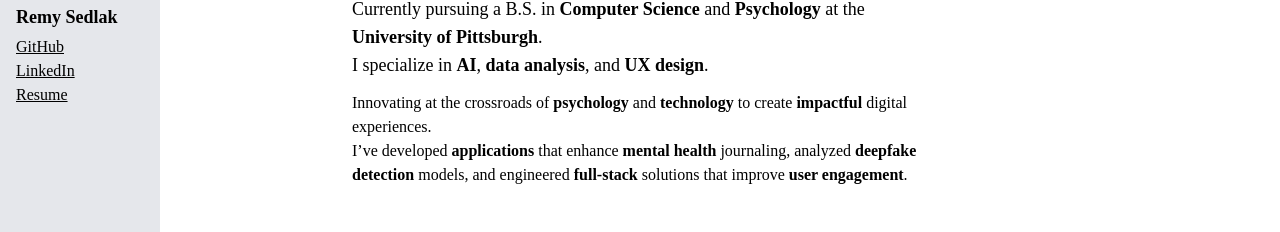
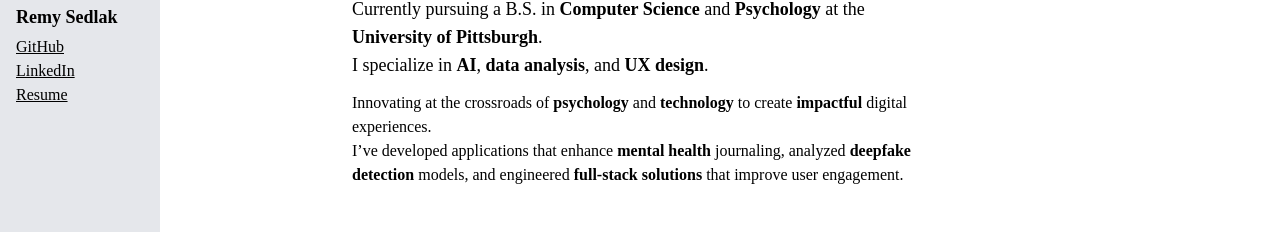
Before and after one commit to remysedlak/portfolio, a React (Vite) app: page / in a window 1280 px wide. Shown: the part 157-389 px from the top of the page. Built offline with nearby package versions, Linux system fonts and the light colour scheme; a web font is replaced by a local one.

Commit message:
Better bolded words

```diff
--- a/src/components/Intro.jsx
+++ b/src/components/Intro.jsx
@@ -40,10 +40,10 @@ import Title from './Title';
                         <p className="text-base md:text-ml mb-1 max-w-xl text-center md:text-left">
                         Innovating at the crossroads of <b>psychology</b> and <b>technology</b> to create <b>impactful</b> digital experiences.
                         <br/>
-                            I’ve developed <b>applications</b> that enhance <b>mental health </b>
-                            journaling, analyzed <b>deepfake detection</b> models, and
-                            engineered <b>full-stack</b> solutions that improve <b>user
-                            engagement</b>.
+                            I’ve developed applications that enhance <b>mental health</b> journaling,
+                            analyzed <b>deepfake detection</b> models, and
+                            engineered <b>full-stack solutions</b> that improve user
+                            engagement.
                         </p>
                     </div>
 
```
